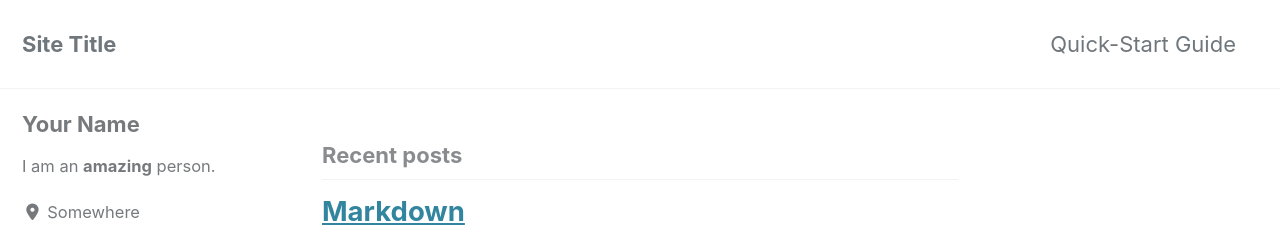
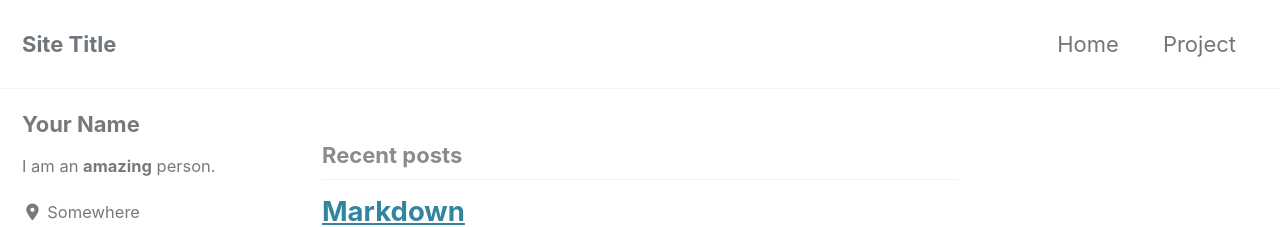
Before and after one commit to HuMLIM/HuMLIM.github.io, a Jekyll site: the page built from index.html, in a window 1280 px wide and 900 px high. Shown: the top 227 px of the window. Built offline with Jekyll 4.4.1, drawn with Linux system fonts in a browser that asks for light colours; cached includes are drawn as plain includes; nearby versions of some CDN libraries; the list of posts is cut into pages by our own code.

Commit message:
update navigation

```diff
--- a/_data/navigation.yml
+++ b/_data/navigation.yml
@@ -1,7 +1,9 @@
 # main links
 main:
-  - title: "Quick-Start Guide"
-    url: https://mmistakes.github.io/minimal-mistakes/docs/quick-start-guide/
+  - title: "Home"
+    url: https://humlim.github.io
+  - title: "Project"
+    url: /project
   # - title: "About"
   #   url: https://mmistakes.github.io/minimal-mistakes/about/
   # - title: "Sample Posts"
```
Also changed, not shown: _pages/project.md (added, +10 -0 lines).
